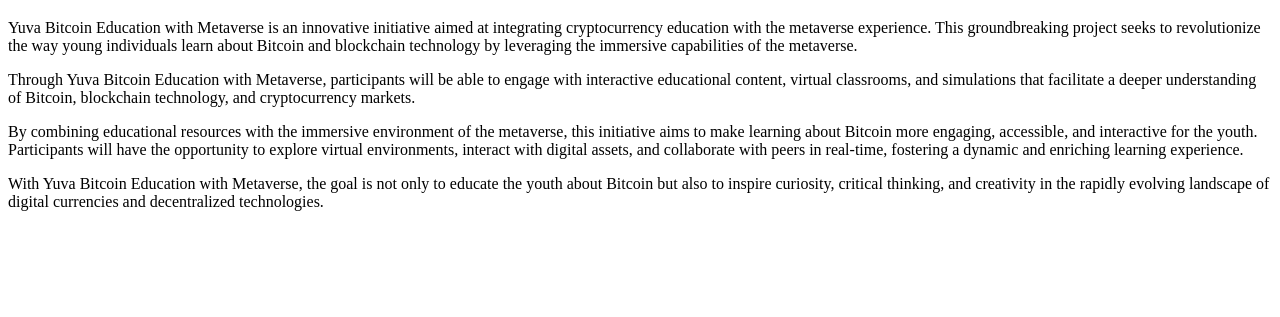
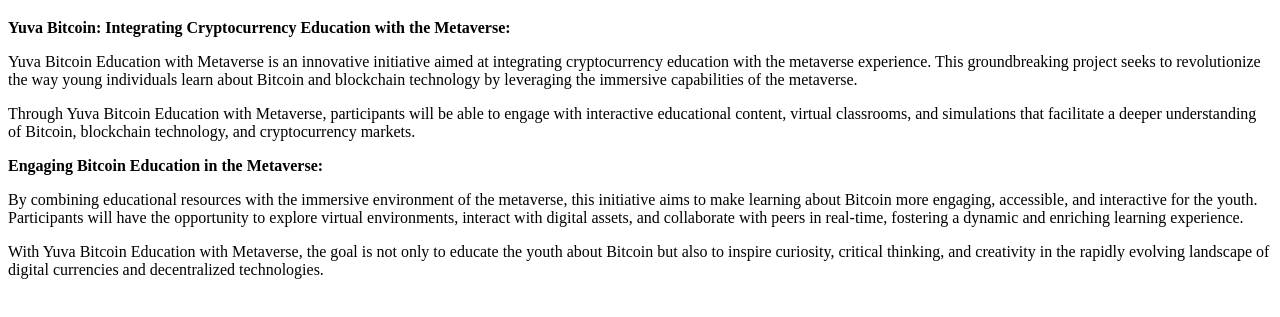
Before and after one commit to KamleshJangir2003/white, a plain HTML site: page white/index.html in a window 1280 px wide. Shown: the part 61-378 px from the top of the page. Drawn offline with Linux system fonts and the light colour scheme.

Commit message:
fist_push

```diff
--- a/white/index.html
+++ b/white/index.html
@@ -9,12 +9,14 @@
 <body>
     <div id="container">
         <h1>What Is YUVA Bitcoin</h1>
+        <p><strong>Yuva Bitcoin: Integrating Cryptocurrency Education with the Metaverse:</strong></p>
         <p>
             Yuva Bitcoin Education with Metaverse is an innovative initiative aimed at integrating cryptocurrency education with the metaverse experience. This groundbreaking project seeks to revolutionize the way young individuals learn about Bitcoin and blockchain technology by leveraging the immersive capabilities of the metaverse.
         </p>
         <p>
             Through Yuva Bitcoin Education with Metaverse, participants will be able to engage with interactive educational content, virtual classrooms, and simulations that facilitate a deeper understanding of Bitcoin, blockchain technology, and cryptocurrency markets.
         </p>
+        <p><strong>Engaging Bitcoin Education in the Metaverse:</strong></p>
         <p>
             By combining educational resources with the immersive environment of the metaverse, this initiative aims to make learning about Bitcoin more engaging, accessible, and interactive for the youth. Participants will have the opportunity to explore virtual environments, interact with digital assets, and collaborate with peers in real-time, fostering a dynamic and enriching learning experience.
         </p>
```
